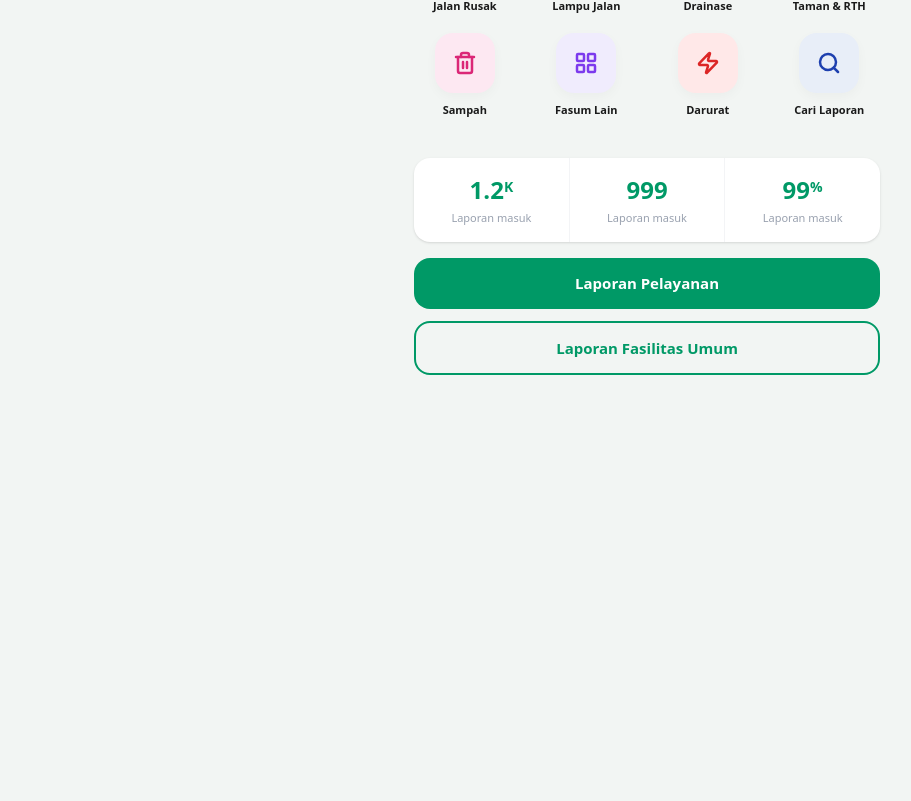
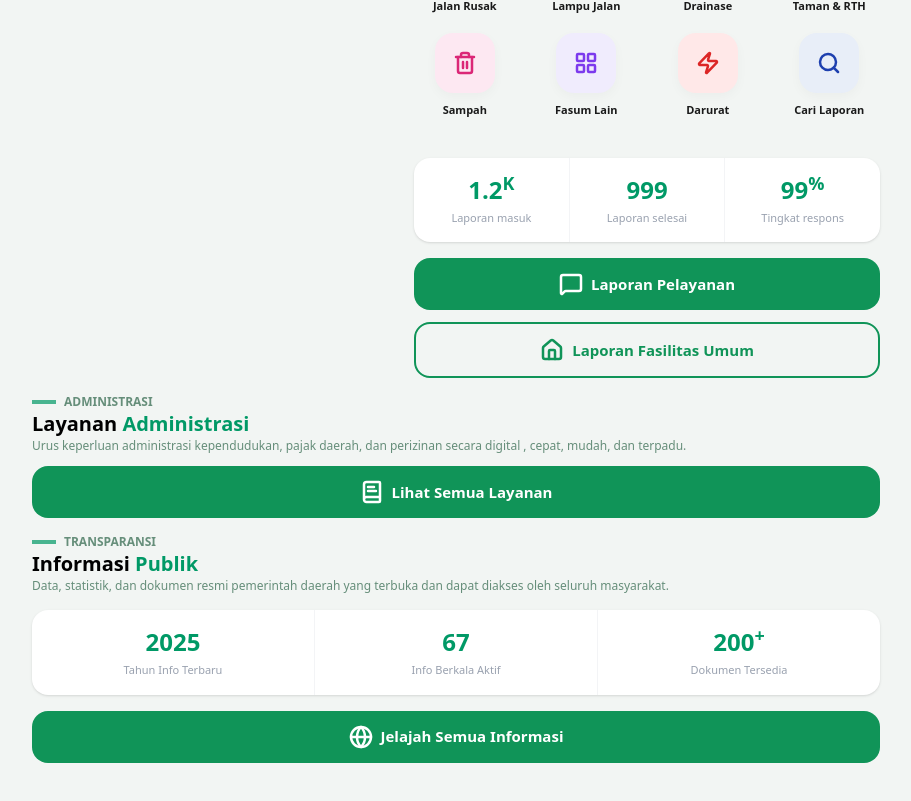
Before and after one commit to StarmangoGH67/iofest26, a SvelteKit app in the folder frontend/: page / in a window 1280 px wide. Shown: the part 477-1278 px from the top of the page, without its empty margins (184-1095 px from the left). Before the commit the page ends 980 px from the top, so only its background shows below. Built offline with nearby package versions, Linux system fonts and the light colour scheme.

Commit message:
Added rest of the contents, yet to be fulfilled

```diff
--- /dev/null
+++ b/frontend/src/lib/components/ActionButtons.svelte
@@ -0,0 +1,30 @@
+<script lang="ts">
+	interface Props {
+		icon?: any;
+		title: string;
+		bgColor: string;
+		isInverse: boolean;
+	}
+	let { icon, title, bgColor, isInverse }: Props = $props();
+	const IconComponent = $derived(icon ?? null);
+	const baseClass =
+		'w-full rounded-2xl flex flex-row items-center justify-center gap-2 py-3.5 text-[15px] font-bold transition-transform active:scale-95';
+</script>
+
+<button
+	class={baseClass}
+	style={isInverse
+		? `border: 2px solid ${bgColor}; background: transparent; color: ${bgColor};`
+		: `background: ${bgColor}; color: white;`}
+>
+	{#if IconComponent}
+		<!-- svelte-ignore svelte_component_deprecated -->
+		<svelte:component
+			this={IconComponent}
+			size={24}
+			color={isInverse ? bgColor : 'white'}
+			strokeWidth={2.5}
+		/>
+	{/if}
+	{title}
+</button>
--- /dev/null
+++ b/frontend/src/lib/components/Landing/LayananPelaporan.svelte
@@ -0,0 +1,81 @@
+<script lang="ts">
+	import SectionHeader from '$lib/components/sectionHeader.svelte';
+	import ServiceButton from '$lib/components/ServiceButton.svelte';
+	import ActionButtons from '$lib/components/ActionButtons.svelte';
+	import StatCard from '$lib/components/StatCard.svelte';
+	import type * as Icons from 'lucide-svelte';
+
+	interface ReportCategory {
+		title: string;
+		icon: any;
+		bg: string;
+		color: string;
+	}
+
+	interface StatItem {
+		value: string;
+		suffix?: string;
+		label: string;
+	}
+
+	interface ActionButton {
+		icon?: any;
+		title: string;
+		bgColor: string;
+		isInverse: boolean;
+	}
+
+	interface Props {
+		categories: ReportCategory[];
+		stats: StatItem[];
+		actions: ActionButton[];
+	}
+
+	let { categories, stats, actions }: Props = $props();
+</script>
+
+<section class="flex flex-col lg:flex-row">
+	<SectionHeader
+		heading="PELAPORAN"
+		judul="Layanan Pelaporan"
+		desc="Laporkan kerusakan fasilitas publik dan layanan pemerintah. Setiap laporan diproses dan ditindaklanjuti secara transparan."
+	/>
+	<div class="flex w-full flex-col items-center">
+		<div class="services-grid">
+			{#each categories as item}
+				<ServiceButton
+					title={item.title}
+					iconName={item.icon}
+					bgColor={item.bg}
+					iconColor={item.color}
+				/>
+			{/each}
+		</div>
+
+		<StatCard {stats} />
+
+		<div class="flex w-full flex-col gap-3">
+			{#each actions as action}
+				<ActionButtons
+					icon={action.icon}
+					title={action.title}
+					bgColor={action.bgColor}
+					isInverse={action.isInverse}
+				/>
+			{/each}
+		</div>
+	</div>
+</section>
+
+<style lang="scss">
+	.services-grid {
+		display: grid;
+		grid-template-columns: repeat(
+			auto-fill,
+			minmax(clamp(calc(25% - 20px), 70px, calc(25% - 20px)), 2fr)
+		);
+		gap: clamp(12px, 3vw, 20px);
+		margin: 24px 0;
+		width: 100%;
+	}
+</style>
--- /dev/null
+++ b/frontend/src/lib/components/StatCard.svelte
@@ -0,0 +1,29 @@
+<!-- StatBar.svelte -->
+<script lang="ts">
+	interface StatItem {
+		value: string;
+		suffix?: string;
+		label: string;
+	}
+
+	interface Props {
+		stats: StatItem[];
+	}
+
+	let { stats }: Props = $props();
+</script>
+
+<div class="my-4 flex w-full rounded-2xl bg-white shadow-sm">
+	{#each stats as stat, i}
+		<div
+			class="flex flex-1 flex-col items-center gap-1 py-4 {i !== stats.length - 1
+				? 'border-r border-gray-100'
+				: ''}"
+		>
+			<span class="text-2xl font-black text-emerald-600"
+				>{@html stat.value}<sup>{stat.suffix}</sup></span
+			>
+			<span class="text-[11px] font-medium text-gray-400">{stat.label}</span>
+		</div>
+	{/each}
+</div>
--- a/frontend/src/routes/+page.svelte
+++ b/frontend/src/routes/+page.svelte
@@ -1,29 +1,17 @@
 <script lang="ts">
-	import { FileText, Megaphone, Info } from 'lucide-svelte';
+	import { FileText, Megaphone, Info, MessageSquare, House, BookText, Globe } from 'lucide-svelte';
 	import Header from '$lib/components/Landing/Header.svelte';
+	import ReportSection from '$lib/components/Landing/LayananPelaporan.svelte';
 	import SectionHeader from '$lib/components/sectionHeader.svelte';
-	import ServiceButton from '$lib/components/ServiceButton.svelte';
+	import ActionButtons from '$lib/components/ActionButtons.svelte';
+	import StatCard from '$lib/components/StatCard.svelte';
 
-	// User Data
-	const user = {
-		name: 'Kakikukeko',
-		imageUrl: null
-	};
+	const user = { name: 'Kakikukeko', imageUrl: null };
 
-	// Service Data
 	const services = [
-		{
-			title: 'Ajukan Permohonan Pelayanan',
-			icon: FileText
-		},
-		{
-			title: 'Buat Laporan',
-			icon: Megaphone
-		},
-		{
-			title: 'Lihat Informasi Publik',
-			icon: Info
-		}
+		{ title: 'Ajukan Permohonan Pelayanan', icon: FileText },
+		{ title: 'Buat Laporan', icon: Megaphone },
+		{ title: 'Lihat Informasi Publik', icon: Info }
 	];
 
 	interface CardItem {
@@ -70,14 +58,7 @@
 		}
 	];
 
-	interface ReportCategory {
-		title: string;
-		icon: any; // keyof typeof Icons dari Lucide
-		bg: string;
-		color: string;
-	}
-
-	const categories: ReportCategory[] = [
+	const categories = [
 		{ title: 'Jalan Rusak', icon: 'Truck', bg: '#FDECEA', color: '#E53935' },
 		{ title: 'Lampu Jalan', icon: 'Sun', bg: '#FEF3E2', color: '#F59E0B' },
 		{ title: 'Drainase', icon: 'Waves', bg: '#E8F0FD', color: '#2563EB' },
@@ -87,63 +68,58 @@
 		{ title: 'Darurat', icon: 'Zap', bg: '#FFE8E8', color: '#DC2626' },
 		{ title: 'Cari Laporan', icon: 'Search', bg: '#E8EEF8', color: '#1E40AF' }
 	];
+
+	const stats = [
+		{ value: '1.2', suffix: 'K', label: 'Laporan masuk' },
+		{ value: '999', label: 'Laporan selesai' },
+		{ value: '99', suffix: '%', label: 'Tingkat respons' }
+	];
+
+	const statsPublik = [
+		{ value: '2025', label: 'Tahun Info Terbaru' },
+		{ value: '67', label: 'Info Berkala Aktif' },
+		{ value: '200', suffix: '+', label: 'Dokumen Tersedia' }
+	];
+
+	const actions = [
+		{ icon: MessageSquare, title: 'Laporan Pelayanan', bgColor: '#109458', isInverse: false },
+		{ icon: House, title: 'Laporan Fasilitas Umum', bgColor: '#109458', isInverse: true }
+	];
 </script>
-
-<svelte:head>
-	<title>KakiKuKeKo — Layanan Publik Digital</title>
-</svelte:head>
 
 <div class="relative mx-auto flex min-h-screen max-w-6xl flex-col items-center pb-24">
 	<Header name={user.name} imageUrl={user.imageUrl} {services} {cardItems} />
 
-	<main class="mx-auto max-w-4xl px-6 py-8">
-		<section class="flex flex-col lg:flex-row">
+	<main class="mx-auto flex max-w-4xl flex-col gap-4 px-6 py-8">
+		<ReportSection {categories} {stats} {actions} />
+		<section class="flex flex-col gap-3">
 			<SectionHeader
-				heading="PELAPORAN"
-				judul="Layanan Pelaporan"
-				desc="Laporkan kerusakan fasilitas publik dan layanan pemerintah. Setiap laporan diproses dan ditindaklanjuti secara transparan."
+				heading="ADMINISTRASI"
+				judul="Layanan Administrasi"
+				desc="Urus keperluan administrasi kependudukan, pajak daerah, dan perizinan secara digital , cepat, mudah, dan terpadu."
 			/>
-			<div class="flex w-full flex-col items-center">
-				<div class="services-grid">
-					{#each categories as item}
-						<ServiceButton
-							title={item.title}
-							iconName={item.icon}
-							bgColor={item.bg}
-							iconColor={item.color}
-						/>
-					{/each}
-				</div>
+			<ActionButtons
+				icon={BookText}
+				title="Lihat Semua Layanan"
+				bgColor="#109458"
+				isInverse={false}
+			/>
+		</section>
+		<section>
+			<SectionHeader
+				heading="TRANSPARANSI"
+				judul="Informasi Publik"
+				desc="Data, statistik, dan dokumen resmi pemerintah daerah yang terbuka dan dapat diakses oleh seluruh masyarakat."
+			/>
 
-				<div class="my-4 flex w-full rounded-2xl bg-white shadow-sm">
-					<div class="flex flex-1 flex-col items-center gap-1 border-r border-gray-100 py-4">
-						<span class="text-2xl font-black text-emerald-600">1.2<sup class="text-sm">K</sup></span
-						>
-						<span class="text-[11px] font-medium text-gray-400">Laporan masuk</span>
-					</div>
-					<div class="flex flex-1 flex-col items-center gap-1 border-r border-gray-100 py-4">
-						<span class="text-2xl font-black text-emerald-600">999</span>
-						<span class="text-[11px] font-medium text-gray-400">Laporan masuk</span>
-					</div>
-					<div class="flex flex-1 flex-col items-center gap-1 py-4">
-						<span class="text-2xl font-black text-emerald-600">99<sup class="text-sm">%</sup></span>
-						<span class="text-[11px] font-medium text-gray-400">Laporan masuk</span>
-					</div>
-				</div>
+			<StatCard stats={statsPublik} />
 
-				<div class="flex w-full flex-col gap-3">
-					<button
-						class="w-full rounded-2xl bg-emerald-600 py-3.5 text-[15px] font-bold text-white transition-transform hover:brightness-110 active:scale-95"
-					>
-						Laporan Pelayanan
-					</button>
-					<button
-						class="w-full rounded-2xl border-2 border-emerald-600 bg-transparent py-3.5 text-[15px] font-bold text-emerald-600 transition-transform hover:bg-emerald-50 active:scale-95"
-					>
-						Laporan Fasilitas Umum
-					</button>
-				</div>
-			</div>
+			<ActionButtons
+				icon={Globe}
+				title="Jelajah Semua Informasi"
+				bgColor="#109458"
+				isInverse={false}
+			/>
 		</section>
 	</main>
 </div>
--- a/frontend/src/routes/style.scss
+++ b/frontend/src/routes/style.scss
@@ -53,14 +53,3 @@ header {
 		}
 	}
 }
-
-.services-grid {
-	display: grid;
-	grid-template-columns: repeat(
-		auto-fill,
-		minmax(clamp(calc(25% - 20px), 70px, calc(25% - 20px)), 2fr)
-	);
-	gap: clamp(12px, 3vw, 20px);
-	margin: 24px 0;
-	width: 100%;
-}
```
